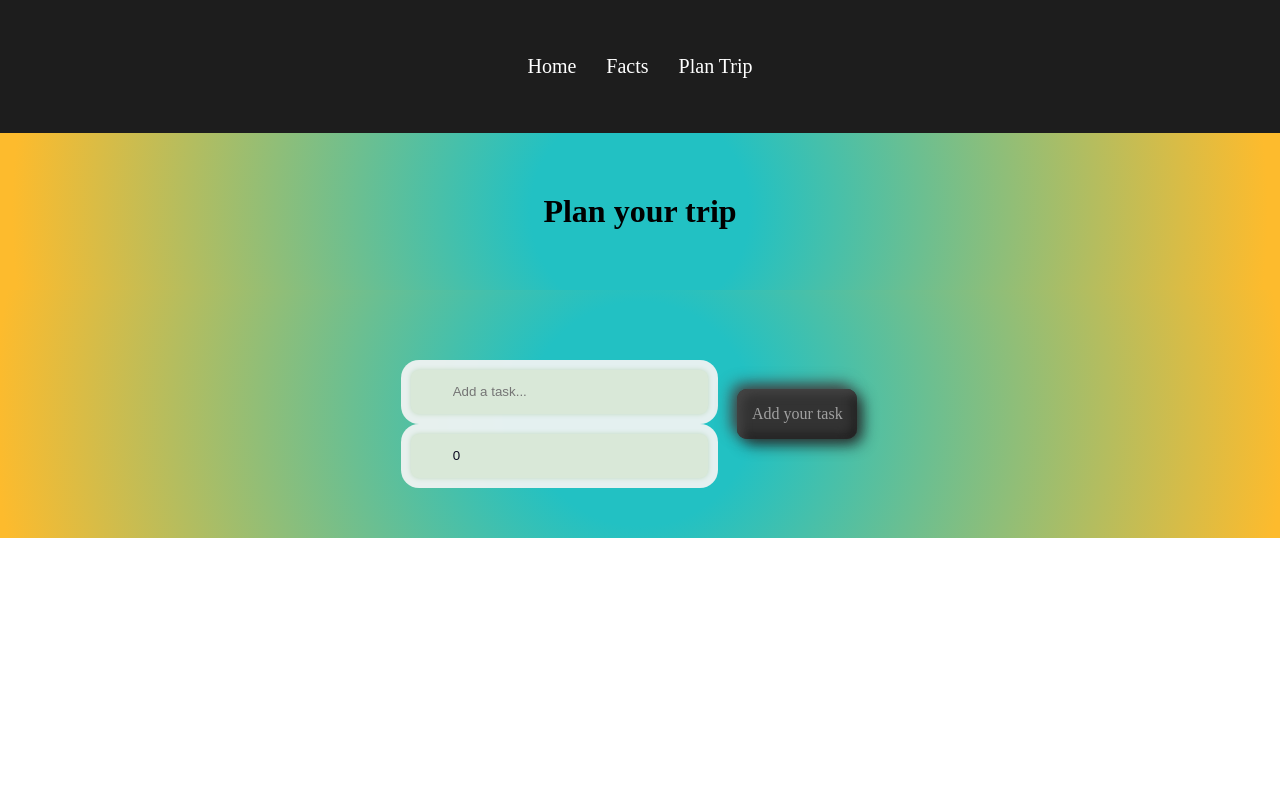
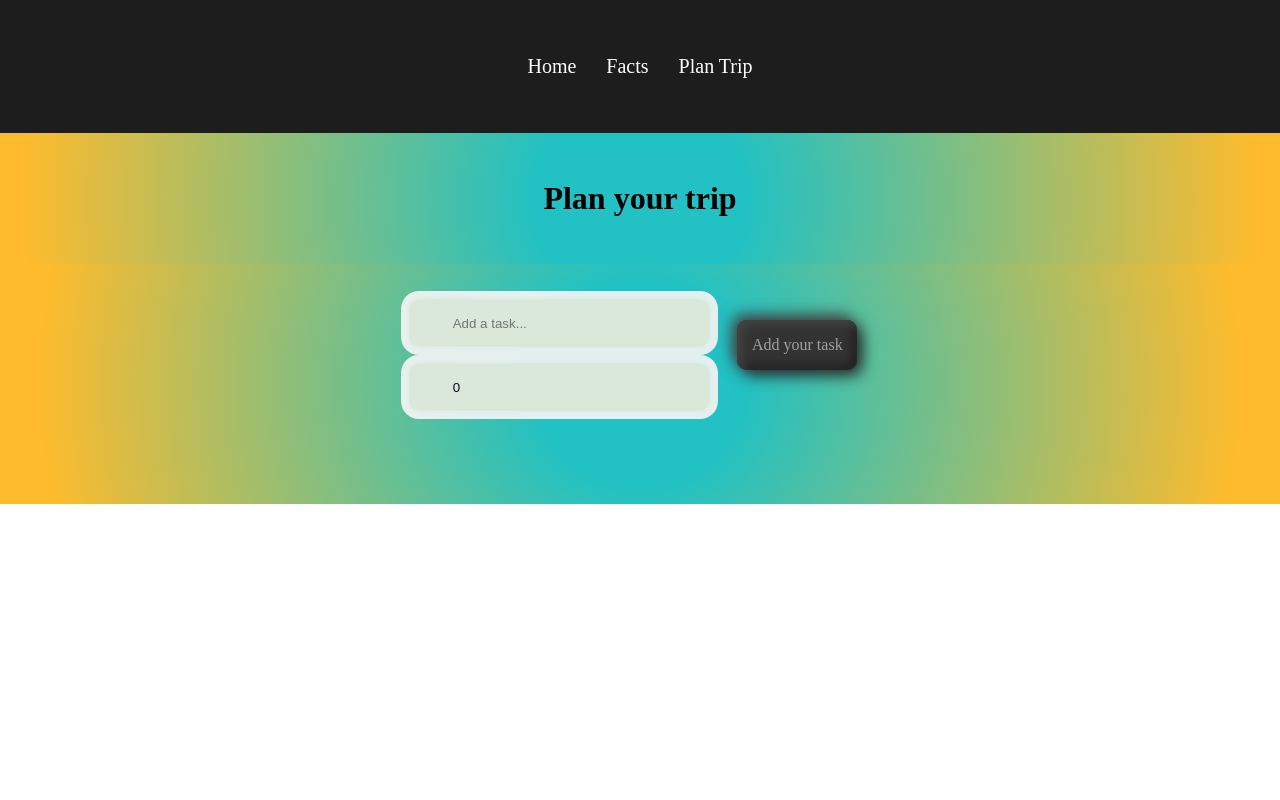
Before and after one commit to alexandravladu/ts-react-project, a React (Create React App) app: page /planYourTrip in a window 1280 px wide. Shown: the top 800 px of the page. Built offline with nearby package versions, Linux system fonts and the light colour scheme.

Commit message:
css issues

```diff
--- a/src/components/toDo/Todo.css
+++ b/src/components/toDo/Todo.css
@@ -22,7 +22,7 @@
     display: flex;
     justify-content: center;
     align-items: center;
-    padding: 3%;
+    padding: 2%;
     font-family: 'Damion', cursive;
   }
 
@@ -34,7 +34,7 @@
     display: flex;
     justify-content: center;
     align-items: center;
-    padding: 50px;
+   padding-bottom: 6%;
   }
 
   .toDo .inputContainer {
```
